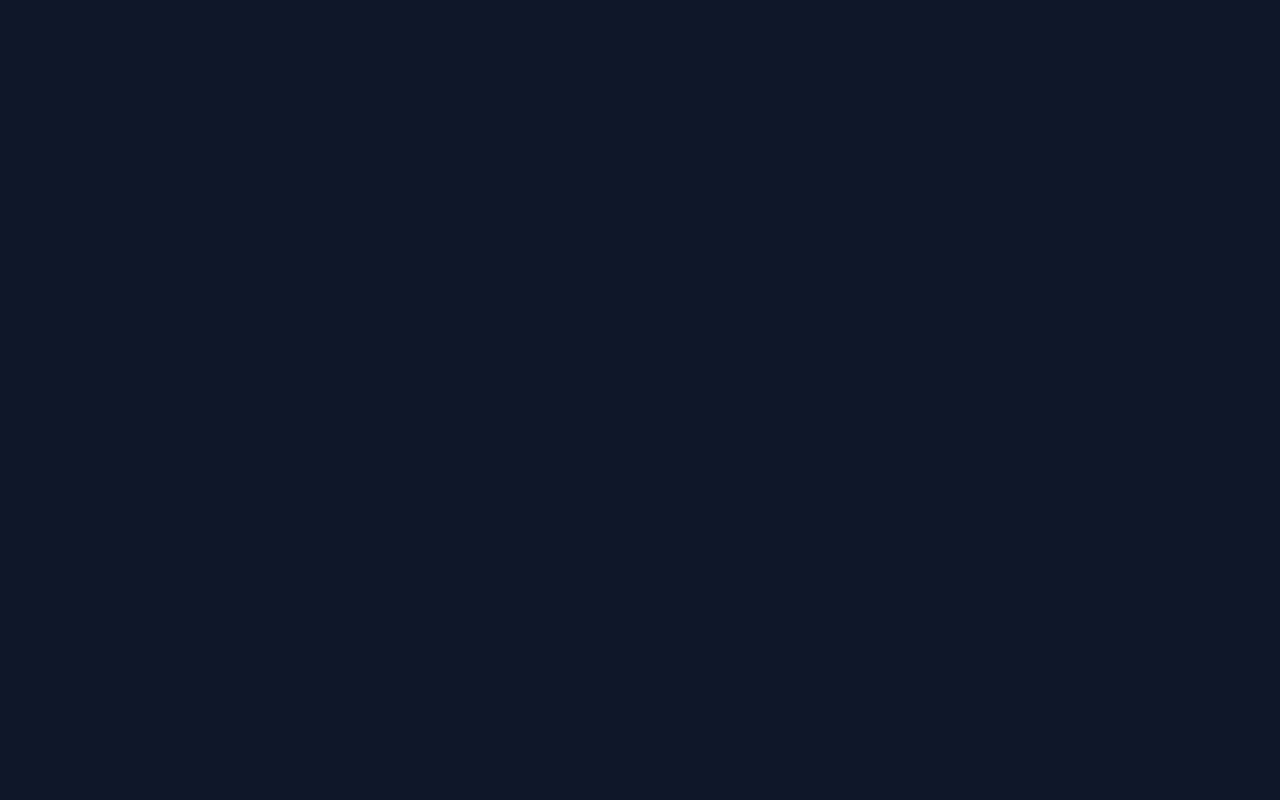
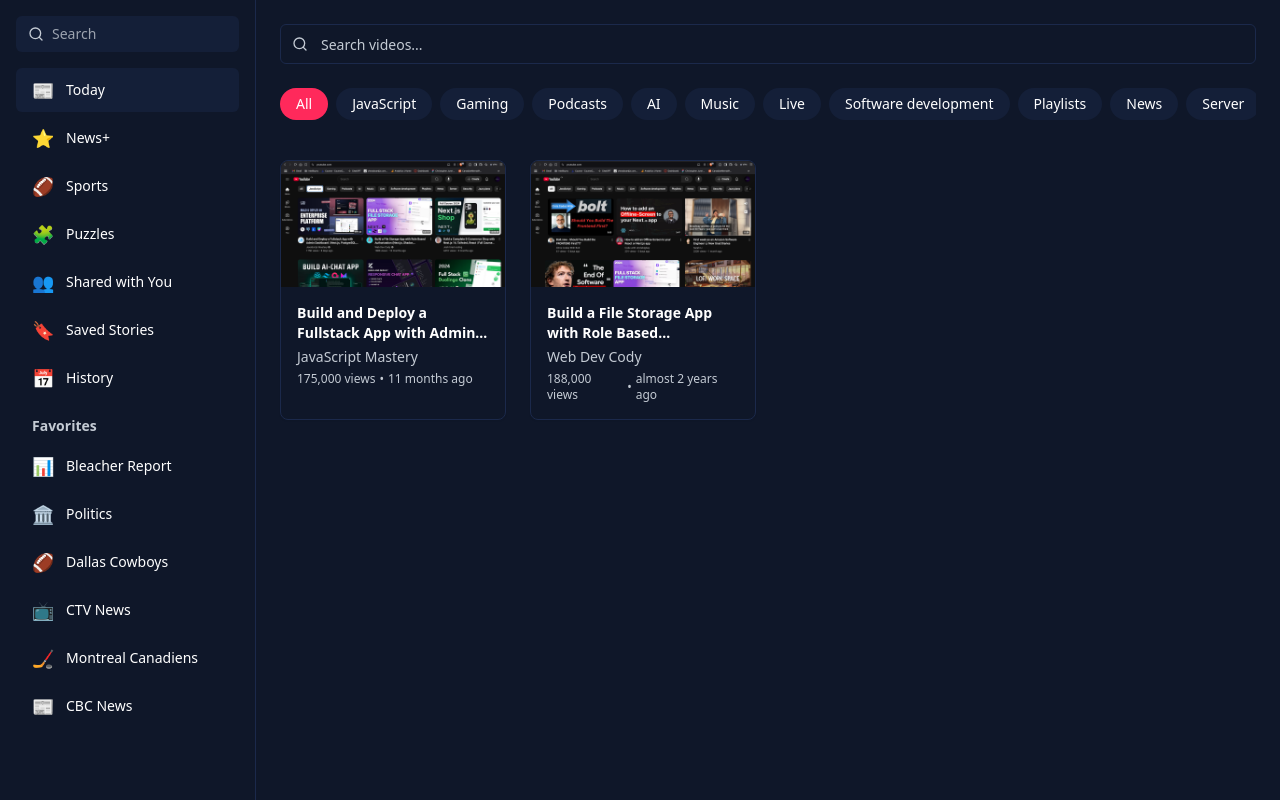
Before and after one commit to IntelliSync-Solutions-Demos/newscloud, a React (Vite) app: page /videos in a window 1280 px wide. Before the commit this address had no page. Built offline with nearby package versions, Linux system fonts and the light colour scheme.

Commit message:
Add video content section
Implement a new section that allows users to scroll, search, and filter video content, mimicking the functionality of YouTube.
[skip gpt_engineer]

```diff
--- a/src/App.tsx
+++ b/src/App.tsx
@@ -4,6 +4,7 @@ import { TooltipProvider } from "@/components/ui/tooltip";
 import { QueryClient, QueryClientProvider } from "@tanstack/react-query";
 import { BrowserRouter, Routes, Route } from "react-router-dom";
 import Index from "./pages/Index";
+import Videos from "./pages/Videos";
 
 const queryClient = new QueryClient();
 
@@ -15,6 +16,7 @@ const App = () => (
       <BrowserRouter>
         <Routes>
           <Route path="/" element={<Index />} />
+          <Route path="/videos" element={<Videos />} />
         </Routes>
       </BrowserRouter>
     </TooltipProvider>
--- /dev/null
+++ b/src/components/VideoCard.tsx
@@ -0,0 +1,40 @@
+import { Card } from "@/components/ui/card";
+import { formatDistanceToNow } from "date-fns";
+
+interface VideoCardProps {
+  id: string;
+  title: string;
+  thumbnail: string;
+  channel: string;
+  views: number;
+  createdAt: Date;
+}
+
+export const VideoCard = ({
+  title,
+  thumbnail,
+  channel,
+  views,
+  createdAt,
+}: VideoCardProps) => {
+  return (
+    <Card className="overflow-hidden bg-card hover:bg-secondary/50 transition-colors cursor-pointer">
+      <div className="aspect-video relative overflow-hidden">
+        <img
+          src={thumbnail}
+          alt={title}
+          className="object-cover w-full h-full"
+        />
+      </div>
+      <div className="p-4">
+        <h3 className="font-semibold text-sm line-clamp-2 mb-1">{title}</h3>
+        <p className="text-sm text-muted-foreground">{channel}</p>
+        <div className="flex items-center gap-1 text-xs text-muted-foreground mt-1">
+          <span>{views.toLocaleString()} views</span>
+          <span>•</span>
+          <span>{formatDistanceToNow(createdAt)} ago</span>
+        </div>
+      </div>
+    </Card>
+  );
+};
--- a/src/components/ui/input.tsx
+++ b/src/components/ui/input.tsx
@@ -2,13 +2,16 @@ import * as React from "react"
 
 import { cn } from "@/lib/utils"
 
-const Input = React.forwardRef<HTMLInputElement, React.ComponentProps<"input">>(
+export interface InputProps
+  extends React.InputHTMLAttributes<HTMLInputElement> {}
+
+const Input = React.forwardRef<HTMLInputElement, InputProps>(
   ({ className, type, ...props }, ref) => {
     return (
       <input
         type={type}
         className={cn(
-          "flex h-10 w-full rounded-md border border-input bg-background px-3 py-2 text-base ring-offset-background file:border-0 file:bg-transparent file:text-sm file:font-medium file:text-foreground placeholder:text-muted-foreground focus-visible:outline-none focus-visible:ring-2 focus-visible:ring-ring focus-visible:ring-offset-2 disabled:cursor-not-allowed disabled:opacity-50 md:text-sm",
+          "flex h-10 w-full rounded-md border border-input bg-background px-3 py-2 text-sm ring-offset-background file:border-0 file:bg-transparent file:text-sm file:font-medium placeholder:text-muted-foreground focus-visible:outline-none focus-visible:ring-2 focus-visible:ring-ring focus-visible:ring-offset-2 disabled:cursor-not-allowed disabled:opacity-50",
           className
         )}
         ref={ref}
--- /dev/null
+++ b/src/pages/Videos.tsx
@@ -0,0 +1,98 @@
+import { useState } from "react";
+import { Sidebar } from "@/components/Sidebar";
+import { VideoCard } from "@/components/VideoCard";
+import { ScrollArea } from "@/components/ui/scroll-area";
+import { Input } from "@/components/ui/input";
+import { Search } from "lucide-react";
+
+const categories = [
+  "All",
+  "JavaScript",
+  "Gaming",
+  "Podcasts",
+  "AI",
+  "Music",
+  "Live",
+  "Software development",
+  "Playlists",
+  "News",
+  "Server",
+  "Security",
+  "Jazz piano",
+];
+
+// Mock data for initial implementation
+const videos = [
+  {
+    id: "1",
+    title: "Build and Deploy a Fullstack App with Admin Dashboard",
+    thumbnail: "public/lovable-uploads/83f602ed-5b71-4512-b0ce-077687f5ad27.png",
+    channel: "JavaScript Mastery",
+    views: 175000,
+    createdAt: new Date("2024-02-10"),
+  },
+  {
+    id: "2",
+    title: "Build a File Storage App with Role Based Authorization",
+    thumbnail: "public/lovable-uploads/462447e8-76c1-467f-b5af-25b4ed2e78dc.png",
+    channel: "Web Dev Cody",
+    views: 188000,
+    createdAt: new Date("2023-04-15"),
+  },
+  // Add more mock videos as needed
+];
+
+const Videos = () => {
+  const [selectedCategory, setSelectedCategory] = useState("All");
+  const [searchQuery, setSearchQuery] = useState("");
+
+  return (
+    <div className="flex min-h-screen">
+      <Sidebar />
+      <main className="flex-1 overflow-hidden">
+        <div className="p-6">
+          <div className="max-w-7xl mx-auto space-y-6">
+            {/* Search Bar */}
+            <div className="relative">
+              <Search className="absolute left-3 top-1/2 -translate-y-1/2 h-4 w-4 text-muted-foreground" />
+              <Input
+                placeholder="Search videos..."
+                className="pl-10"
+                value={searchQuery}
+                onChange={(e) => setSearchQuery(e.target.value)}
+              />
+            </div>
+
+            {/* Categories */}
+            <ScrollArea className="w-full whitespace-nowrap pb-4">
+              <div className="flex gap-2">
+                {categories.map((category) => (
+                  <button
+                    key={category}
+                    onClick={() => setSelectedCategory(category)}
+                    className={`px-4 py-1.5 rounded-full text-sm font-medium transition-colors ${
+                      selectedCategory === category
+                        ? "bg-primary text-primary-foreground"
+                        : "bg-secondary hover:bg-secondary/80"
+                    }`}
+                  >
+                    {category}
+                  </button>
+                ))}
+              </div>
+            </ScrollArea>
+
+            {/* Video Grid */}
+            <div className="grid grid-cols-1 sm:grid-cols-2 lg:grid-cols-3 xl:grid-cols-4 gap-6">
+              {videos.map((video) => (
+                <VideoCard key={video.id} {...video} />
+              ))}
+            </div>
+          </div>
+        </div>
+      </main>
+    </div>
+  );
+};
+
+export default Videos;
```
Also changed, not shown: public/lovable-uploads/462447e8-76c1-467f-b5af-25b4ed2e78dc.png (added), public/lovable-uploads/83f602ed-5b71-4512-b0ce-077687f5ad27.png (added).
